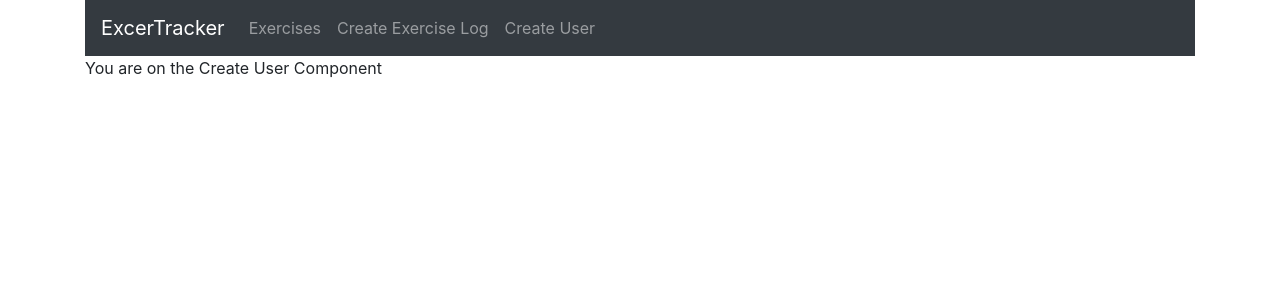
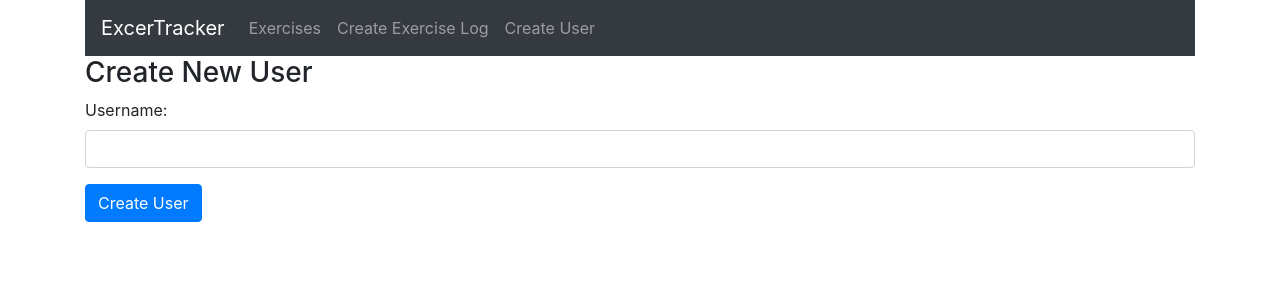
Before and after one commit to ghelanijimmy/learnnodeexpress, a React (Create React App) app in the folder app/: page /user in a window 1280 px wide. Shown: the top 300 px of the page. Built offline with nearby package versions, Linux system fonts and the light colour scheme.

Commit message:
create user component

```diff
--- a/app/src/Components/createUser.js
+++ b/app/src/Components/createUser.js
@@ -1,7 +1,52 @@
-import React from "react";
+import React, { useState } from "react";
 
-const CreateUser = () => {
-  return <div>You are on the Create User Component</div>;
+const CreateUser = props => {
+  const [username, setUsername] = useState("");
+
+  /**
+   * Change usename
+   * @param {EventListenerOrEventListenerObject} e HTML Event Object
+   */
+  const onChangeUsername = e => {
+    setUsername(e.target.value);
+  };
+
+  const onSubmit = e => {
+    e.preventDefault();
+
+    const user = {
+      username
+    };
+
+    console.log(user);
+
+    setUsername("");
+  };
+
+  return (
+    <div>
+      <h3>Create New User</h3>
+      <form onSubmit={onSubmit}>
+        <div className="form-group">
+          <label>Username: </label>
+          <input
+            type="text"
+            required
+            className="form-control"
+            value={username}
+            onChange={onChangeUsername}
+          />
+        </div>
+        <div className="form-group">
+          <input
+            type="submit"
+            value="Create User"
+            className="btn btn-primary"
+          />
+        </div>
+      </form>
+    </div>
+  );
 };
 
 export default CreateUser;
```
Also changed, not shown: app/src/Components/createExercise.js (+7 -3 lines).
